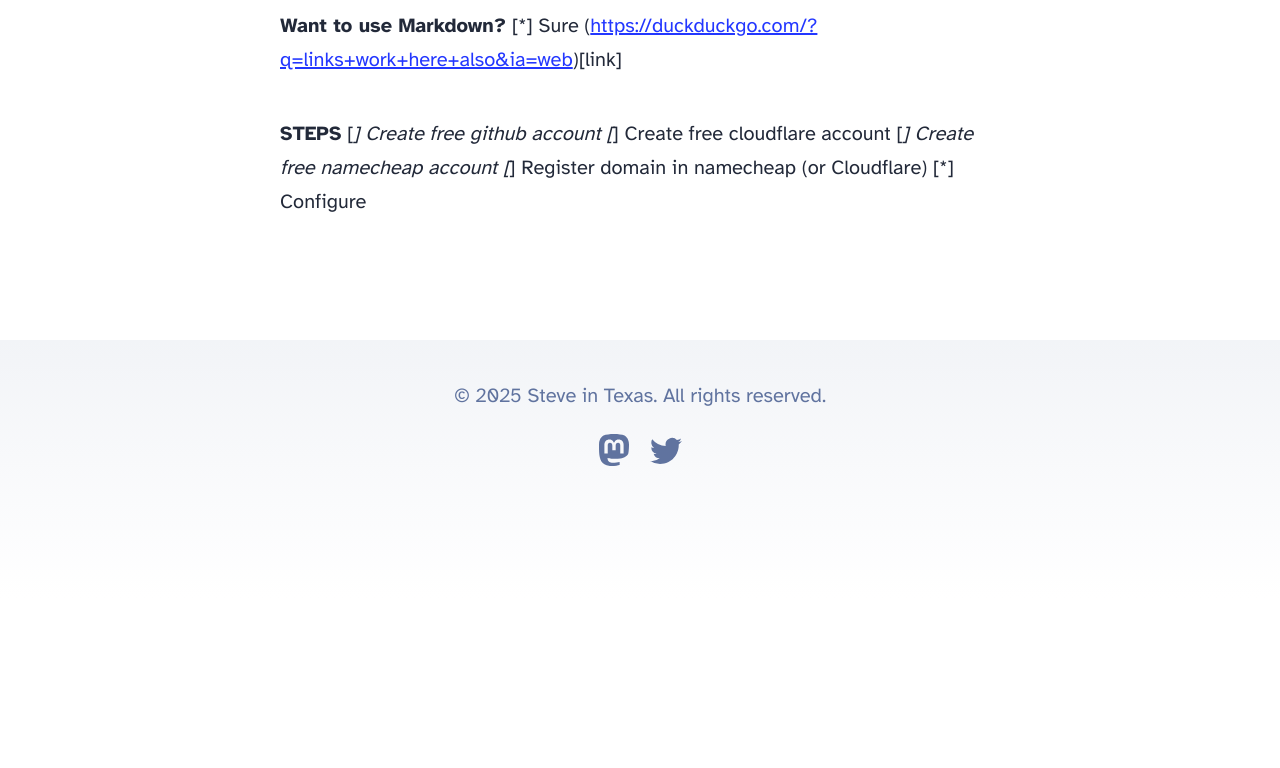
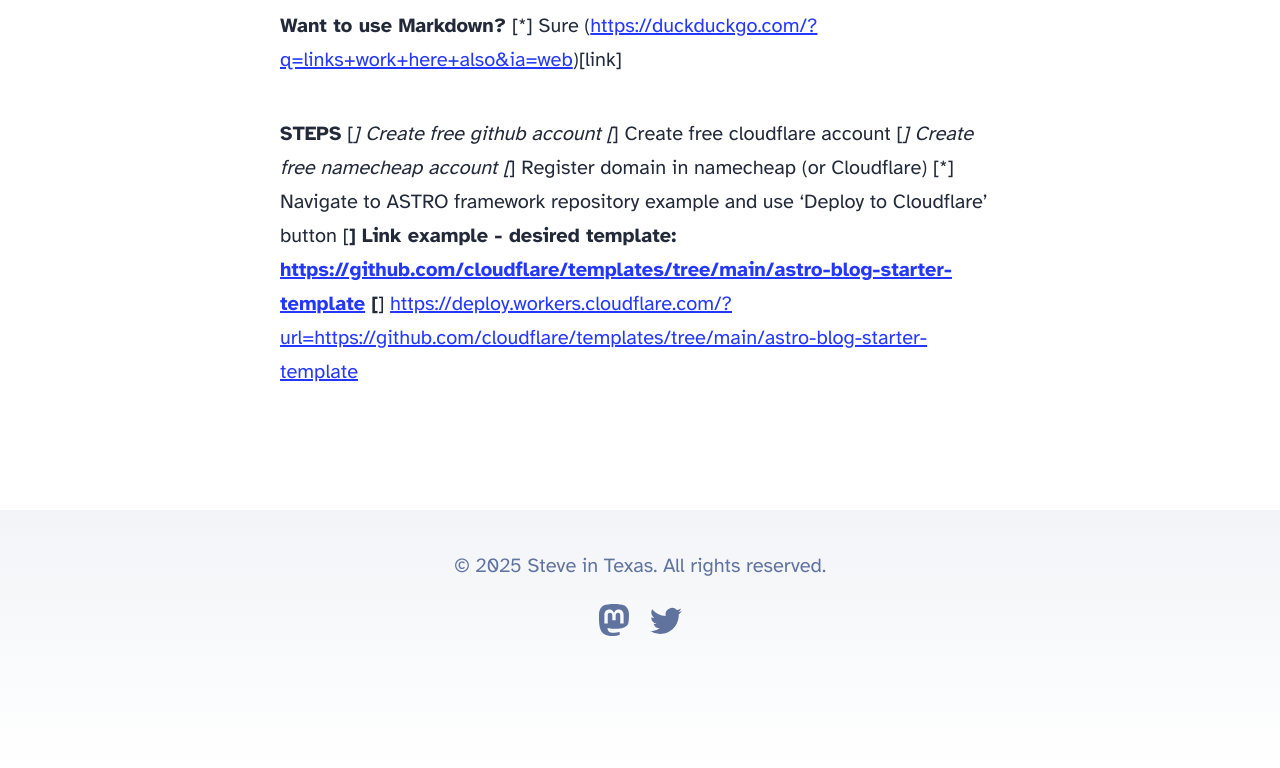
Before and after one commit to kevets/sbasp-astro, an Astro site: page /blog/cfghastroblog in a window 1280 px wide. Shown: the part 2095-2863 px from the top of the page. Before the commit the page ends 2693 px from the top, so only its background shows below. Built offline with nearby package versions, Linux system fonts and the light colour scheme; Astro itself is replaced by a stand-in of ours.

Commit message:
Update cfghastroblog.md

```diff
--- a/src/content/blog/cfghastroblog.md
+++ b/src/content/blog/cfghastroblog.md
@@ -31,4 +31,6 @@
 [*] Create free cloudflare account
 [*] Create free namecheap account
 [*] Register domain in namecheap (or Cloudflare)
-[*] Configure
+[*] Navigate to ASTRO framework repository example and use 'Deploy to Cloudflare' button
+[**] Link example - desired template: https://github.com/cloudflare/templates/tree/main/astro-blog-starter-template
+[**] https://deploy.workers.cloudflare.com/?url=https://github.com/cloudflare/templates/tree/main/astro-blog-starter-template
```
